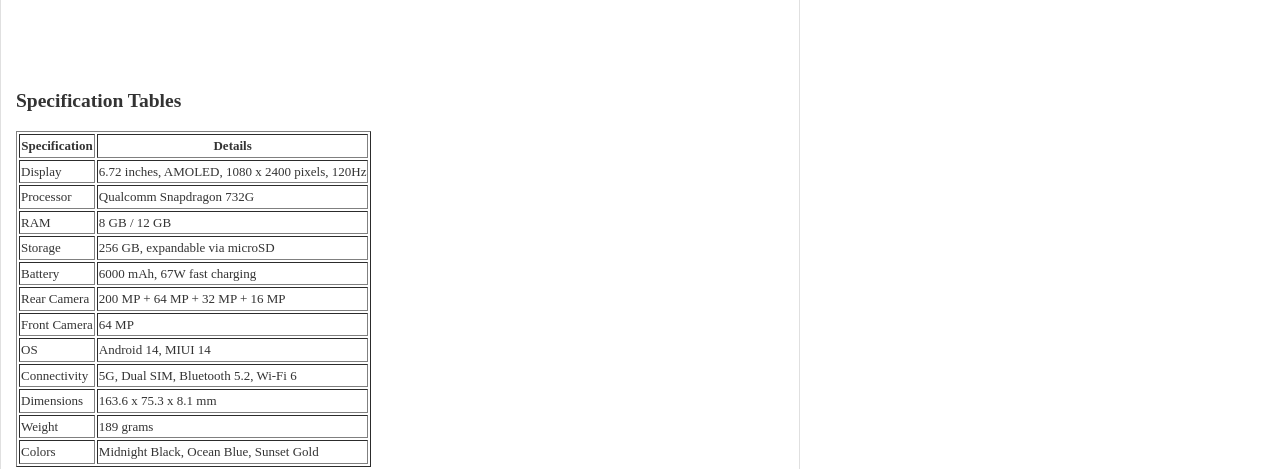
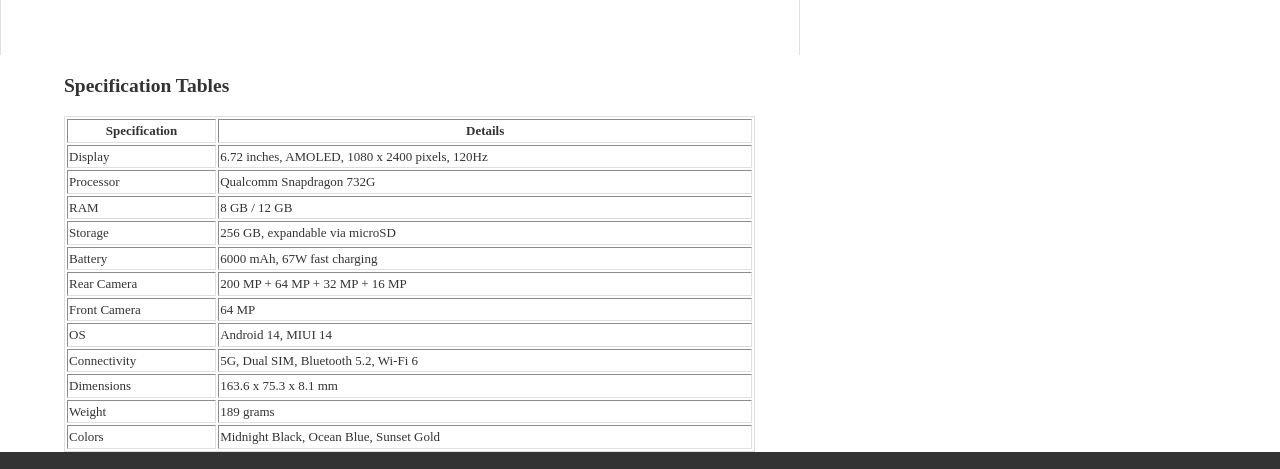
Before and after one commit to ShedrackOlisa/zr, a plain HTML site: page redmi-note-15-pro-max.html in a window 1280 px wide. Shown: the part 3887-4356 px from the top of the page. Drawn offline with Linux system fonts and the light colour scheme.

Commit message:
Update redmi-note-15-pro-max.html

```diff
--- a/redmi-note-15-pro-max.html
+++ b/redmi-note-15-pro-max.html
@@ -266,12 +266,12 @@
      (adsbygoogle = window.adsbygoogle || []).push({});
 </script>
 </div>
-<section class="left-half-section">
+<section>
 
 
 <h2>Specification Tables</h2>
 
-<table border="1">
+<table border="1" class="right-half-section">
   <tr>
     <th>Specification</th>
     <th>Details</th>
```
